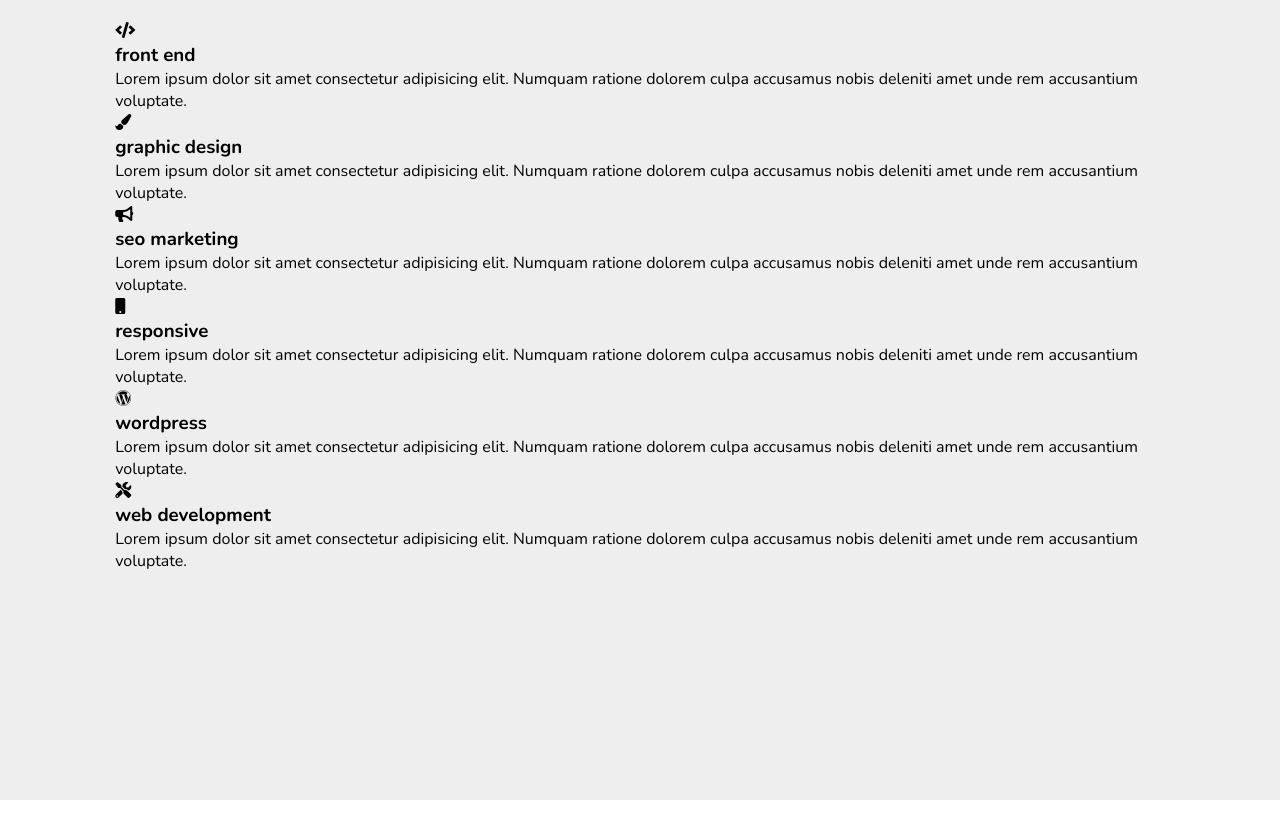
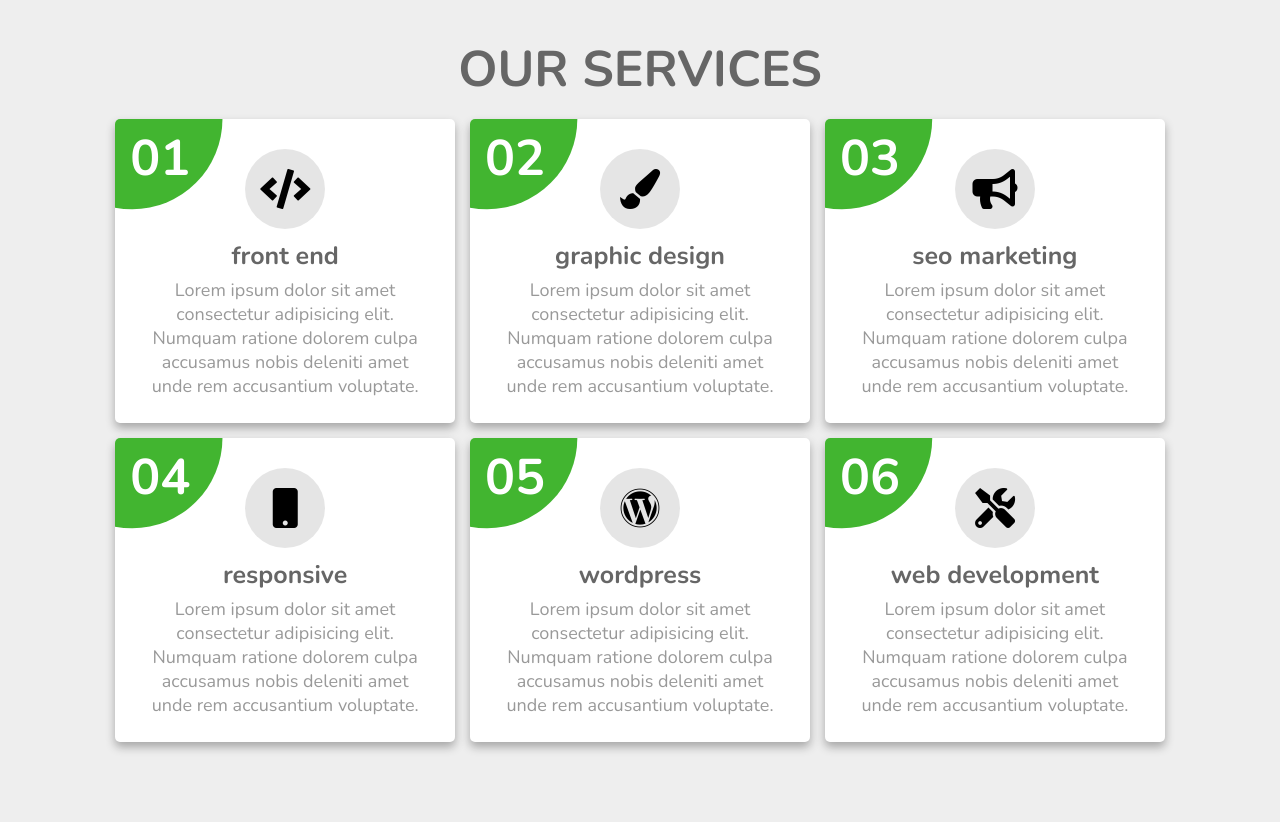
Before and after one commit to Raoul-Shah/Service-Section-with-Dark-Light-Mode, a plain HTML site: page index.html in a window 1280 px wide. Before the commit the page ends 800 px from the top, so only its background shows below. Drawn offline with nearby package versions, Linux system fonts and the light colour scheme.

Commit message:
Added Box and icons

```diff
--- a/index.html
+++ b/index.html
@@ -16,34 +16,42 @@
 
 <div class="container">
 
+    <h3 class="title">our services</h3>
+
     <div class="box-container">
 
         <div class="box">
+            <span class="number">01</span>
             <i class="fas fa-code"></i>
             <h3>front end</h3>
             <p>Lorem ipsum dolor sit amet consectetur adipisicing elit. Numquam ratione dolorem culpa accusamus nobis deleniti amet unde rem accusantium voluptate.</p>
         </div>
         <div class="box">
+            <span class="number">02</span>
             <i class="fas fa-paint-brush"></i>
             <h3>graphic design</h3>
             <p>Lorem ipsum dolor sit amet consectetur adipisicing elit. Numquam ratione dolorem culpa accusamus nobis deleniti amet unde rem accusantium voluptate.</p>
         </div>
         <div class="box">
+            <span class="number">03</span>
             <i class="fas fa-bullhorn"></i>
             <h3>seo marketing</h3>
             <p>Lorem ipsum dolor sit amet consectetur adipisicing elit. Numquam ratione dolorem culpa accusamus nobis deleniti amet unde rem accusantium voluptate.</p>
         </div>
         <div class="box">
+            <span class="number">04</span>
             <i class="fas fa-mobile"></i>
             <h3>responsive</h3>
             <p>Lorem ipsum dolor sit amet consectetur adipisicing elit. Numquam ratione dolorem culpa accusamus nobis deleniti amet unde rem accusantium voluptate.</p>
         </div>
         <div class="box">
+            <span class="number">05</span>
             <i class="fab fa-wordpress"></i>
             <h3>wordpress</h3>
             <p>Lorem ipsum dolor sit amet consectetur adipisicing elit. Numquam ratione dolorem culpa accusamus nobis deleniti amet unde rem accusantium voluptate.</p>
         </div>
         <div class="box">
+            <span class="number">06</span>
             <i class="fas fa-tools"></i>
             <h3>web development</h3>
             <p>Lorem ipsum dolor sit amet consectetur adipisicing elit. Numquam ratione dolorem culpa accusamus nobis deleniti amet unde rem accusantium voluptate.</p>
--- a/style.css
+++ b/style.css
@@ -21,3 +21,81 @@
     background: var(--primary-bg-color);
     padding-bottom: 80px;
 }
+
+.container .title {
+    text-align: center;
+    color: var(--primary-text-color);
+    font-size: 50px;
+    padding: 15px 0;
+    text-transform: uppercase;
+}
+
+.container .box-container {
+    display: flex;
+    flex-wrap: wrap;
+    gap: 15px;
+}
+
+.container .box-container .box {
+    position: relative;
+    flex: 1 1 300px;
+    text-align: center;
+    background: var(--secondary-bg-color);
+    padding: 20px;
+    border-radius: 5px;
+    box-shadow: 0 5px 10px rgba(0, 0, 0, .3);
+    overflow: hidden;
+    cursor: pointer;
+    z-index: 0;
+}
+
+.container .box-container .box::before {
+    content: '';
+    position: absolute;
+    top: 0;
+    left: 0;
+    width: 100%;
+    height: 100%;
+    z-index: -1;
+    transition: .3s linear;
+    background: #42b530;
+    clip-path: circle(28% at 5% 0);
+}
+
+.container .box-container .box:hover::before {
+    clip-path: circle(100%);
+}
+
+.container .box-container .box:hover > * {
+    color: #fff;
+}
+
+.container .box-container .box .number {
+    position: absolute;
+    top: 5px;
+    left: 15px;
+    font-weight: bolder;
+    font-size: 50px;
+    color: #fff;
+}
+
+.container .box-container .box i {
+    font-size: 40px;
+    width: 80px;
+    height: 80px;
+    line-height: 80px;
+    background: rgba(0, 0, 0, .1);
+    border-radius: 50%;
+    margin: 10px 0;
+}
+
+.container .box-container .box h3 {
+    font-size: 25px;
+    color: var(--primary-text-color);
+}
+
+.container .box-container .box p {
+    font-size: 18px;
+    color: var(--secondary-text-color);
+    padding: 5px;
+}
```
